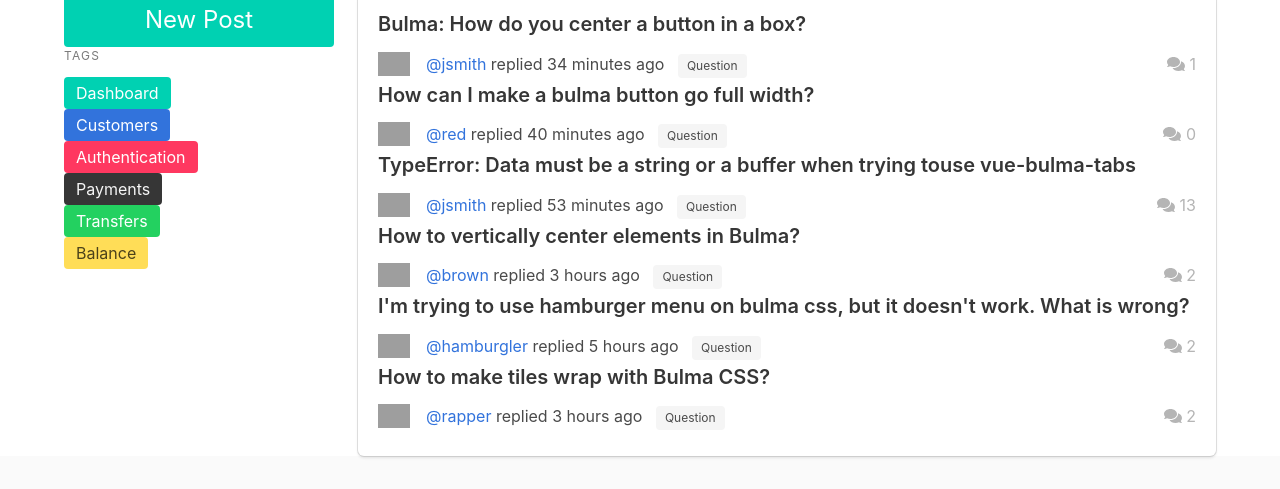
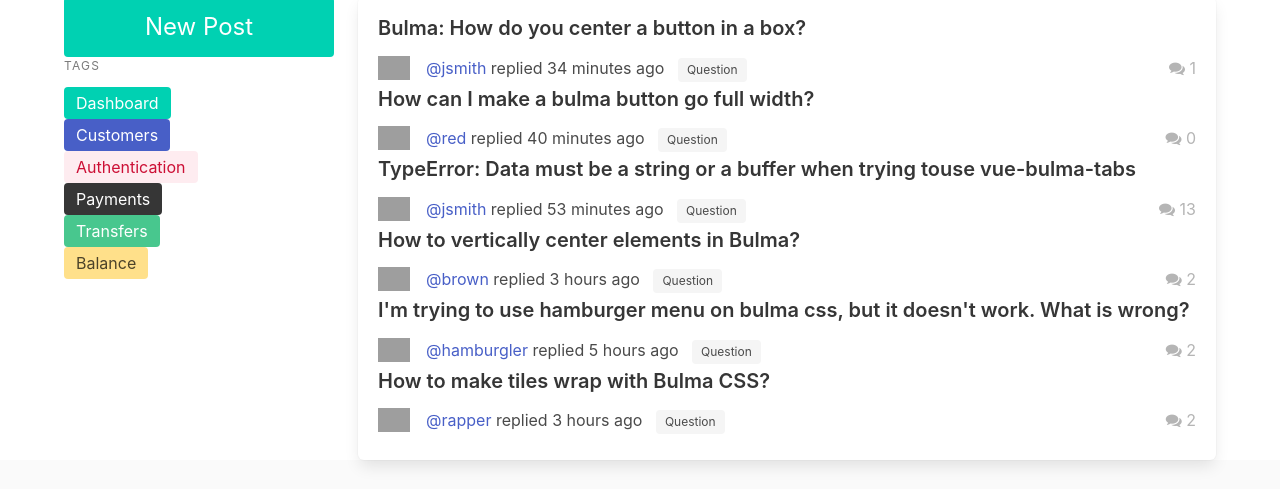
Before and after one commit to dennyferra/PusherContest, a website: page public/index.html in a window 1280 px wide. Shown: the part 111-600 px from the top of the page. Drawn offline with nearby package versions, Linux system fonts and the light colour scheme; grey boxes are pictures that could not be loaded; a script that the page names is missing.

Commit message:
Older bulma version

```diff
--- a/public/index.html
+++ b/public/index.html
@@ -4,8 +4,11 @@
     <meta charset="utf-8">
     <meta name="viewport" content="width=device-width, initial-scale=1">
     <title>Pusher Contest: Guess Eth Game</title>
-    <link rel="stylesheet" href="https://cdnjs.cloudflare.com/ajax/libs/bulma/0.7.1/css/bulma.min.css">
-    <script defer src="https://use.fontawesome.com/releases/v5.0.7/js/all.js"></script>
+    <link rel="stylesheet" href="https://cdnjs.cloudflare.com/ajax/libs/font-awesome/4.7.0/css/font-awesome.min.css" integrity="sha256-eZrrJcwDc/3uDhsdt61sL2oOBY362qM3lon1gyExkL0=" crossorigin="anonymous" />
+    <link href="https://fonts.googleapis.com/css?family=Open+Sans:300,400,700" rel="stylesheet">
+    <!-- Bulma Version 0.6.2-->
+    <link rel="stylesheet" href="https://cdnjs.cloudflare.com/ajax/libs/bulma/0.6.2/css/bulma.min.css" integrity="sha256-2k1KVsNPRXxZOsXQ8aqcZ9GOOwmJTMoOB5o5Qp1d6/s=" crossorigin="anonymous" /> <link rel="stylesheet" type="text/css" href="../css/forum.css">
+
 
     <script src="https://js.pusher.com/4.1/pusher.min.js"></script>
     <script>
```
